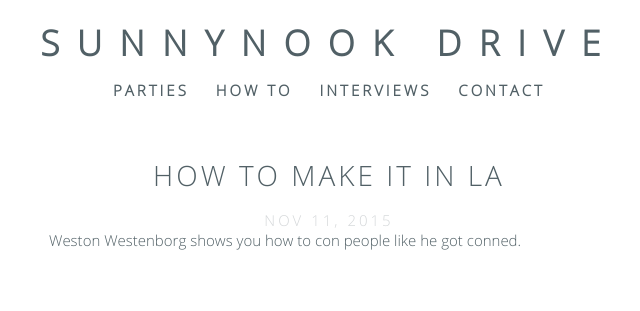
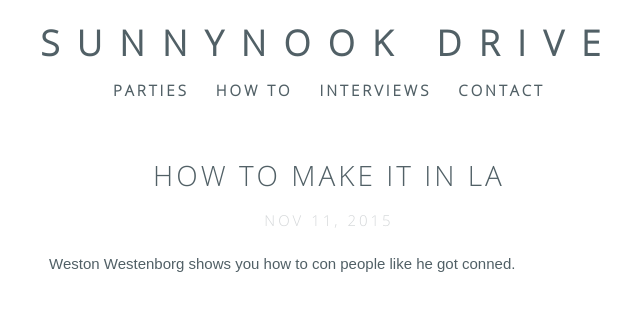
Before and after one commit to penelopeplutt/sunnynookdrive.github.io, a Jekyll site: the page built from _posts/2015-11-11-how-to-make-it-in-la.md, in a window 1280 px wide. Shown: the top 311 px of the page, without its empty margins (311-951 px from the left). Built offline with Jekyll 4.4.1, drawn with Linux system fonts in a browser that asks for light colours; Markdown is read by kramdown in place of the engine named in the settings.

Commit message:
Blog styles

```diff
--- a/_layouts/blog.html
+++ b/_layouts/blog.html
@@ -17,10 +17,11 @@ section: blog
 
 <div class='listing col6 pad4h margin3'>
   <div class='heading all-caps'>
-    <h2>{{page.title}}</h2><span class='date'>{{page.date | date:"%b %d, %Y"}}</span>
+    <h2>{{page.title}}</h2>
+    <span class='date'>{{page.date | date:"%b %d, %Y"}}</span>
   </div>
 
-  <div class='prose'>
+  <div class='prose blog-content'>
     {{content}}
   </div>
 </div>
--- a/site.css
+++ b/site.css
@@ -435,6 +435,16 @@ table {
   font-weight:normal;
   }
 
+.blog-content {
+  margin-top: 20px;
+  line-height: 1.5em;
+  font-family: sans-serif;
+}
+
+.blog-content p {
+  margin-top: 20px;
+}
+
 /* Columns
 ------------------------------------------------------- */
 .col0    { float:left; width:04.1666%; }
```
